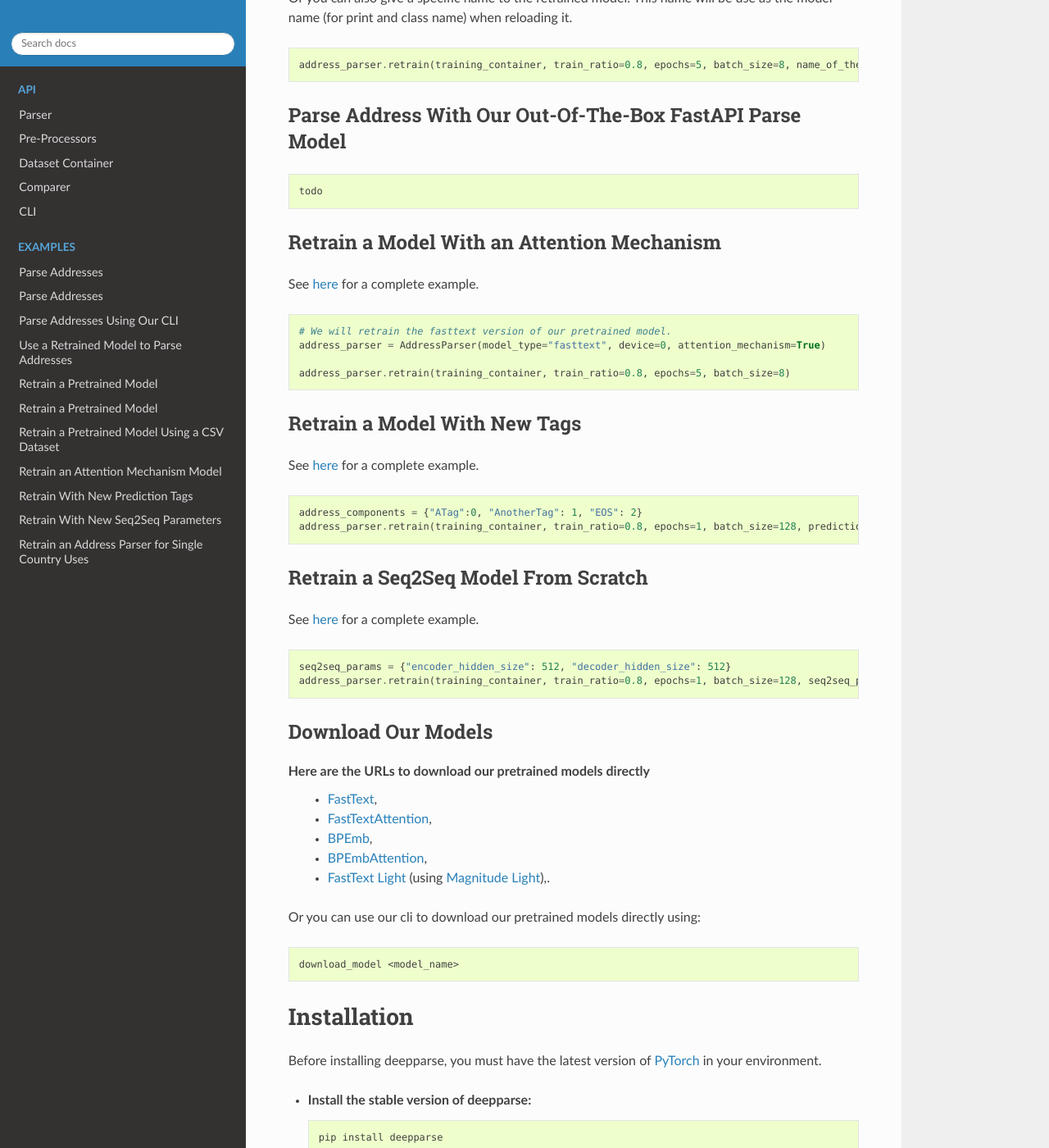
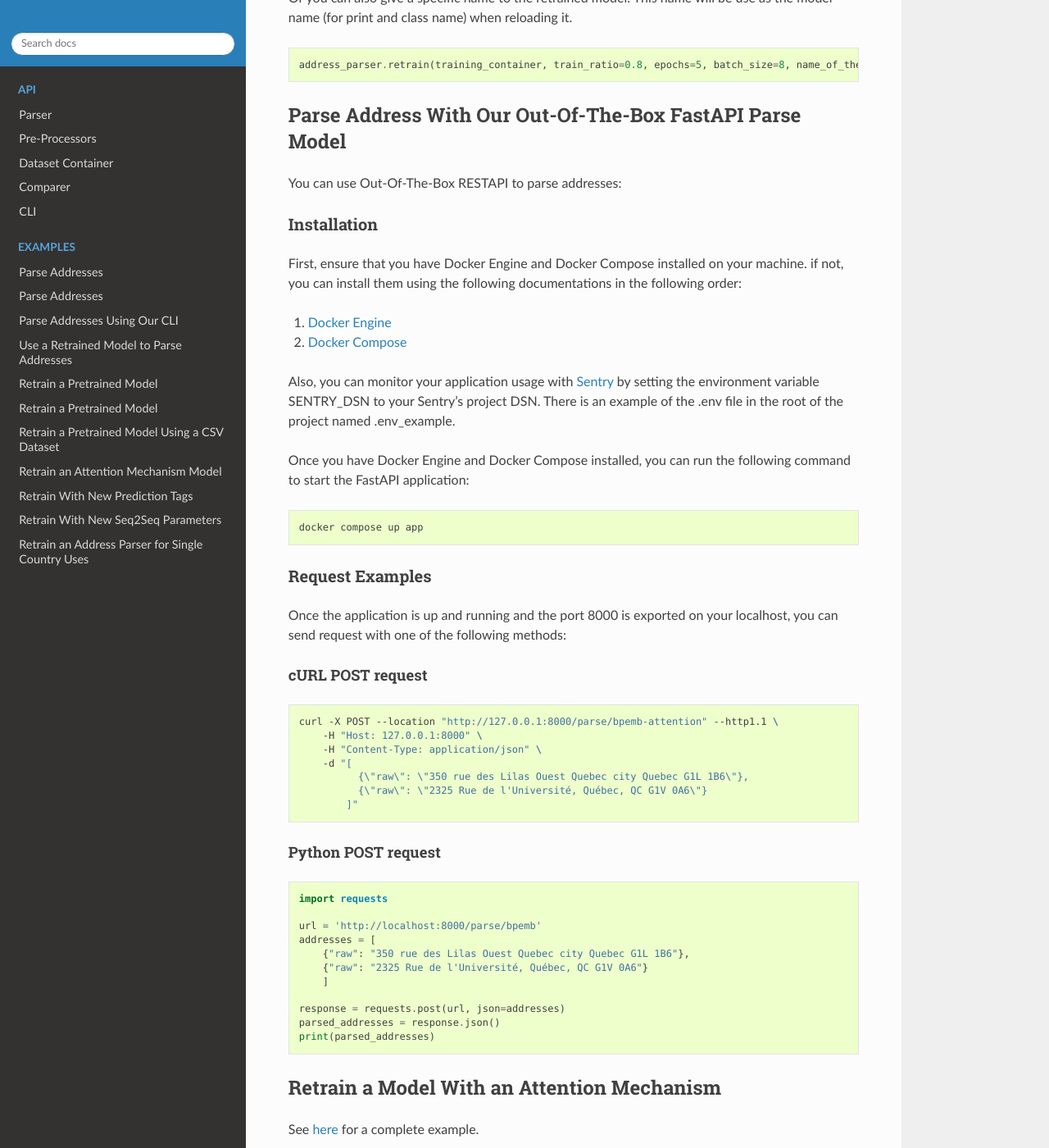
Before and after one commit to GRAAL-Research/deepparse, a Sphinx documentation site: the page built from docs/source/index.rst, in a window 1280 px wide and 1400 px high, scrolled down 5178 px. Shown: the whole window at 82% size. Built offline with Sphinx 7.4.7 and the Read the Docs theme 2.0.0, drawn with Linux system fonts in a browser that asks for light colours; the version number could not be read and is left out.

Commit message:
updated index rst file

```diff
--- a/docs/source/index.rst
+++ b/docs/source/index.rst
@@ -655,11 +655,60 @@ class name) when reloading it.
 
 Parse Address With Our Out-Of-The-Box FastAPI Parse Model
 *********************************************************
+You can use Out-Of-The-Box RESTAPI to parse addresses:
+
+Installation
+------------
+First, ensure that you have Docker Engine and Docker Compose installed on your machine.
+if not, you can install them using the following documentations in the following order:
+
+
+1. `Docker Engine <https://docs.docker.com/engine/install/>`_
+
+2. `Docker Compose <https://docs.docker.com/compose/install/>`_
+
+Also, you can monitor your application usage with `Sentry <https://sentry.io>`_ by setting the environment variable SENTRY_DSN to your Sentry's project DSN. There is an example of the .env file in the root of the project named .env_example.
+
+Once you have Docker Engine and Docker Compose installed, you can run the following command to start the FastAPI application:
 
 .. code-block:: shell
 
-    todo
+    docker compose up app
 
+Request Examples
+----------------
+
+Once the application is up and running and the port 8000 is exported on your localhost, you can send request with one of the following methods:
+
+cURL POST request
+~~~~~~~~~~~~~~~~~
+
+.. code-block:: shell
+
+    curl -X POST --location "http://127.0.0.1:8000/parse/bpemb-attention" --http1.1 \
+        -H "Host: 127.0.0.1:8000" \
+        -H "Content-Type: application/json" \
+        -d "[
+              {\"raw\": \"350 rue des Lilas Ouest Quebec city Quebec G1L 1B6\"},
+              {\"raw\": \"2325 Rue de l'Université, Québec, QC G1V 0A6\"}
+            ]"
+
+Python POST request
+~~~~~~~~~~~~~~~~~~~
+
+.. code-block:: python
+
+    import requests
+
+    url = 'http://localhost:8000/parse/bpemb'
+    addresses = [
+        {"raw": "350 rue des Lilas Ouest Quebec city Quebec G1L 1B6"},
+        {"raw": "2325 Rue de l'Université, Québec, QC G1V 0A6"}
+        ]
+
+    response = requests.post(url, json=addresses)
+    parsed_addresses = response.json()
+    print(parsed_addresses)
 
 
 Retrain a Model With an Attention Mechanism
```
